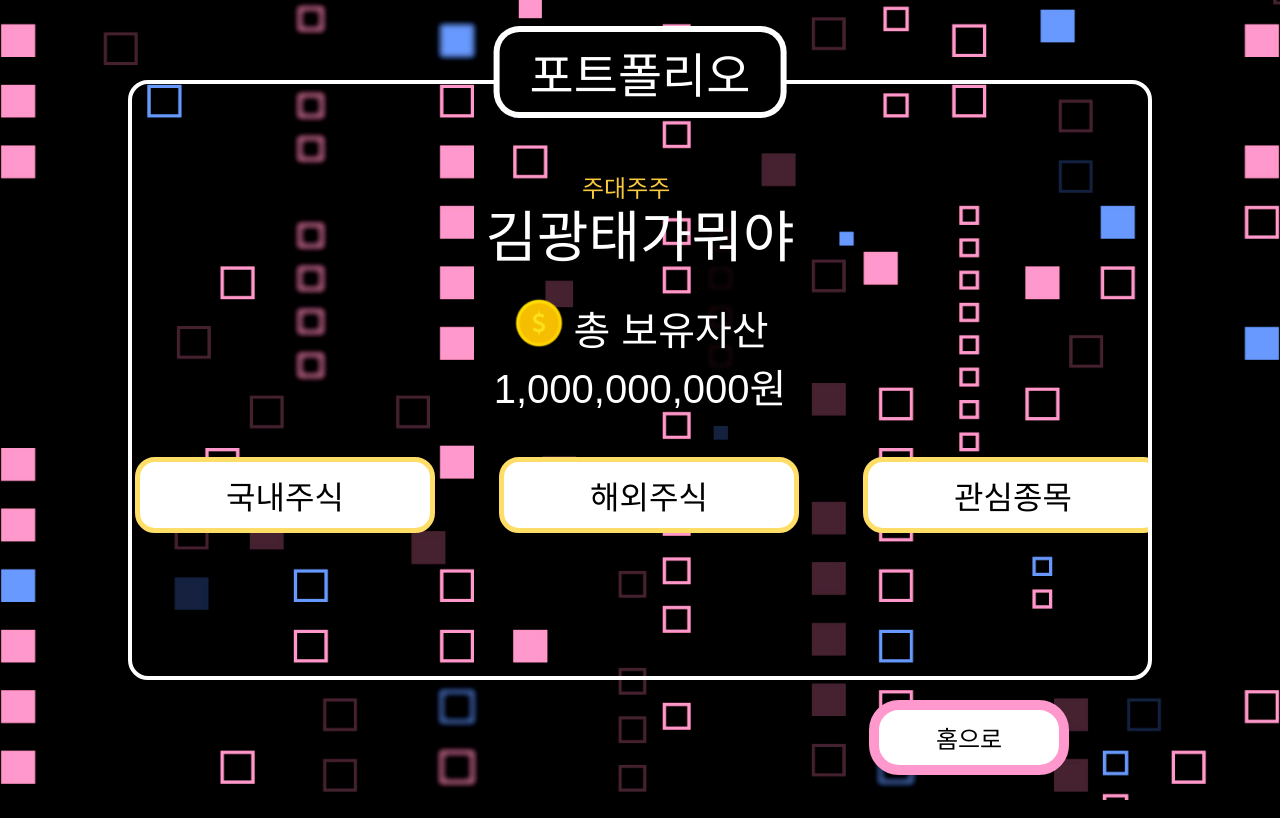
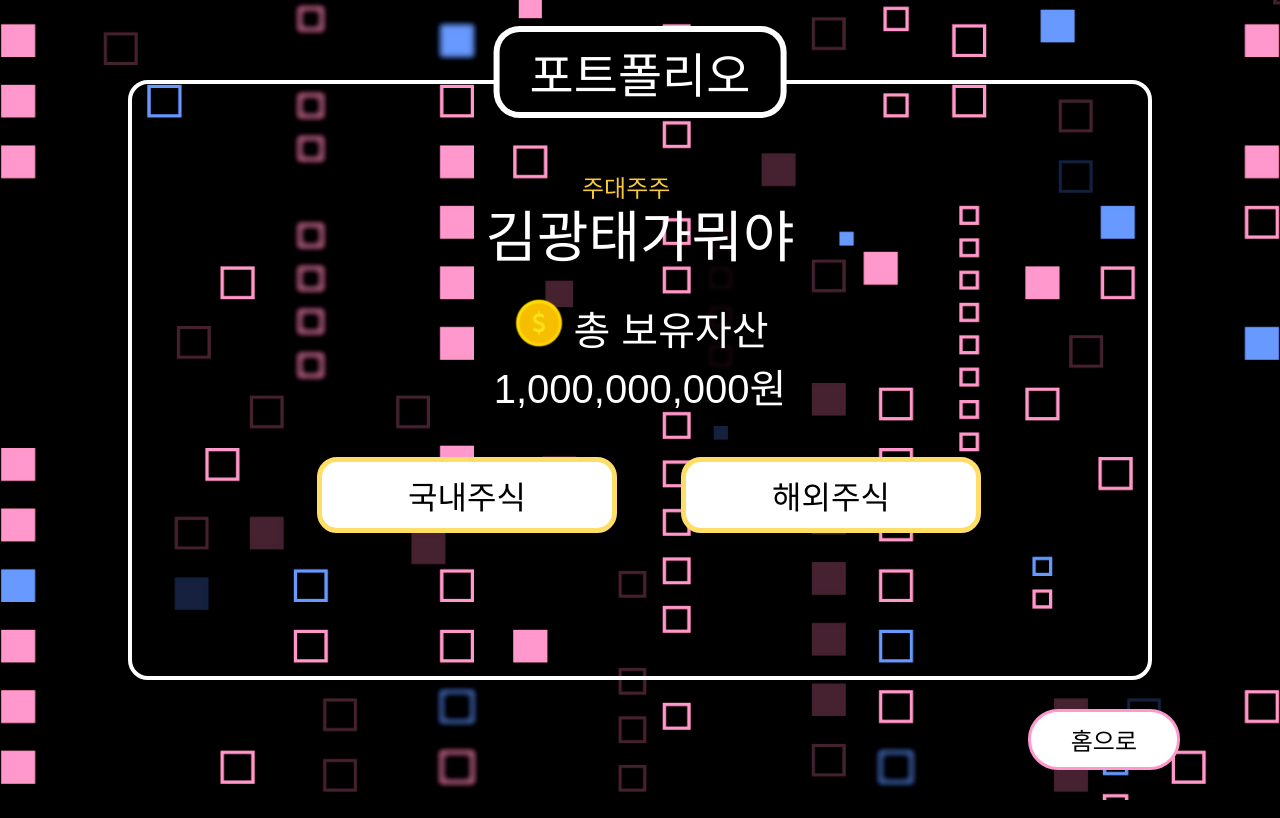
Before and after one commit to PDA-Jumo/frontend, a React (Create React App) app: page /ranking/portfolio in a window 1280 px wide. Built offline with nearby package versions, Linux system fonts and the light colour scheme; a web font is replaced by a local one.

Commit message:
Style: css 디테일 수정

```diff
--- a/src/pages/rank/portfolio.css
+++ b/src/pages/rank/portfolio.css
@@ -73,7 +73,7 @@
 }
 .tabs-container {
   display: grid;
-  grid-template-columns: repeat(3, 300px);
+  grid-template-columns: repeat(2, 300px);
   gap: 64px;
   margin-top: 42px;
   margin-left: 18px;
--- a/src/pages/rank/rankPortfolio.jsx
+++ b/src/pages/rank/rankPortfolio.jsx
@@ -4,13 +4,19 @@ import { useNavigate } from "react-router-dom";
 import Coin from "../../assets/coin.png";
 import "./rank.css";
 import "./portfolio.css";
+import { useEffect } from "react";
 
 //TODO 랭크를 누르면, 해당 userId 정보에 해당하는 페이지로 redirect 되어야 함
 //TODO 라우터 링크도 /portfolio가 아닌 /:userId로 변경 예정
 
 export default function PortfolioList() {
   const navigate = useNavigate();
-
+  useEffect(() => {
+    document.body.classList.add("no-scroll");
+    return () => {
+      document.body.classList.remove("no-scroll");
+    };
+  }, []);
   return (
     <div className="background-style">
       <img src={Rank} className="background-image" alt="Rank Background" />
@@ -34,12 +40,10 @@ export default function PortfolioList() {
         <div className="tabs-container">
           <button className="tab-button">국내주식</button>
           <button className="tab-button">해외주식</button>
-          <button className="tab-button">관심종목</button>
         </div>
       </div>
 
-      <button className="back-button" onClick={() => navigate("/home")}>
-
+      <button className="back-button1" onClick={() => navigate("/home")}>
         홈으로
       </button>
     </div>
```
